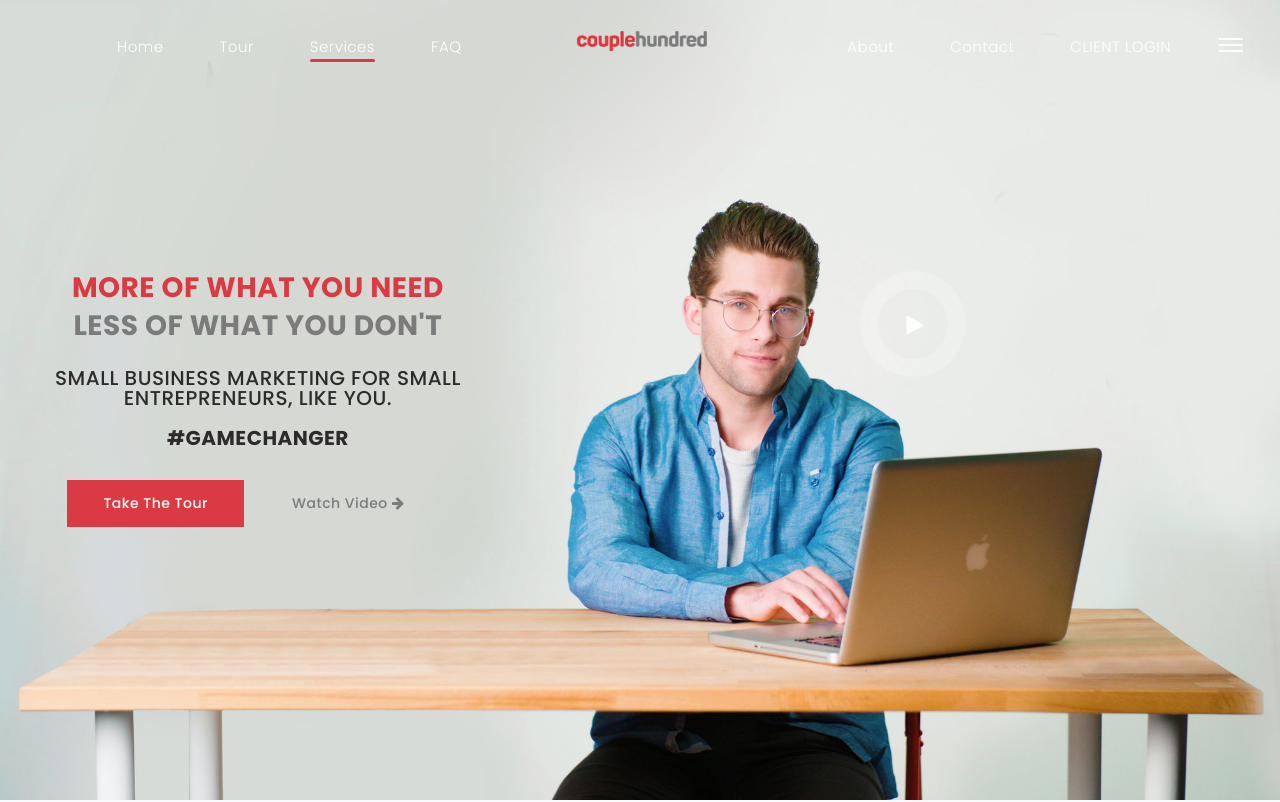
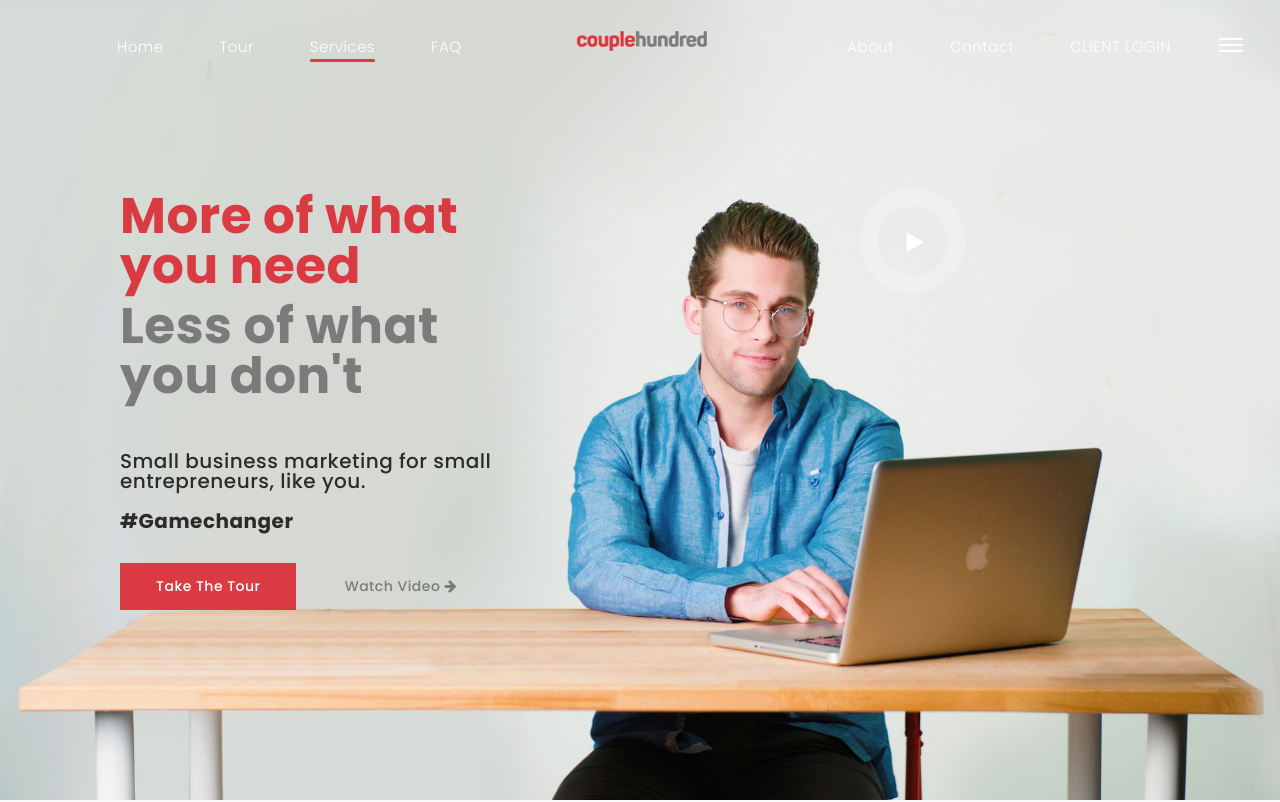
Before and after one commit to yazan9/yazan9.github.io, a plain HTML site: page index.html in a window 1280 px wide. Shown: the top 802 px of the page. Drawn offline with Linux system fonts and the light colour scheme; some packages are replaced by stand-ins of ours; a script that the page names is missing.

Commit message:
fixing the main page again

```diff
--- a/css/custom.css
+++ b/css/custom.css
@@ -17,3 +17,21 @@
 .btn-gray{
     color:#7b7b7c !important;
 }
+
+.heading-1{
+    font-size: 50px;
+    font-weight: 700;
+
+}
+
+.main-heading{
+    padding-left:8em;
+}
+
+.about-item{
+    width:33% !important;
+}
+
+.about-skill{
+    padding-top:0.5em;
+}
--- a/index.html
+++ b/index.html
@@ -153,16 +153,18 @@
             <div class="row main-col-container text-center">
         <div class="col-sm-12 col-md-5">
             <div class="classic-box">
-            <h3 class="alt-font text-red font-weight-bold">MORE OF WHAT YOU NEED</h3>
-            <h3 class="text-gray font-weight-bold">LESS OF WHAT YOU DON'T</h3>
-            <h5 class="mb-2">SMALL BUSINESS MARKETING FOR SMALL ENTREPRENEURS, LIKE YOU.<br>
-<br><b>#GAMECHANGER</b></h5>
+                <div class="text-left main-heading">
+            <h3 class="alt-font text-red font-weight-bold heading-1">More of what you need</h3>
+            <h3 class="text-gray font-weight-bold heading-1">Less of what you don't</h3>
+            <h5 class="mb-2">Small business marketing for small entrepreneurs, like you.<br>
+<br><b>#Gamechanger</b></h5>
 </p>
-<div>
+<div class="justify-content-center">
                 <a href="javascript:void(0)" class="btn btn-large btn-blue mt-4 mr-2 align-middle">Take The Tour</a>
 
                 <a href="javascript:void(0)" class="btn btn-large btn-gray mt-4 mr-2">Watch Video <i class="fa fa-arrow-right"></i></a>
             </div>
+        </div>
   <!-- <a class="align-middle" href="javascript:void(0)" >Watch Video</a> -->
 
             </div>
```
Also changed, not shown: services.html (+5 -3 lines).
